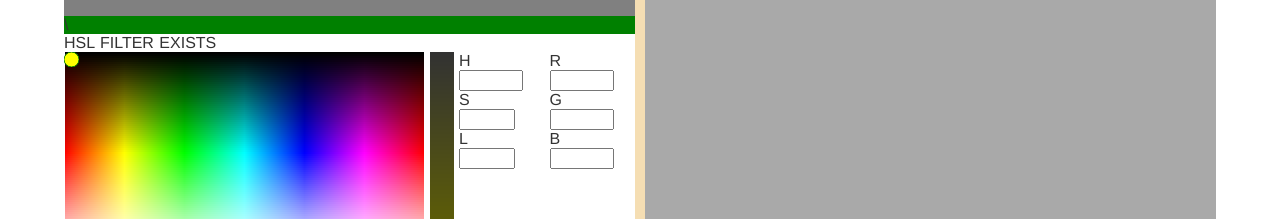
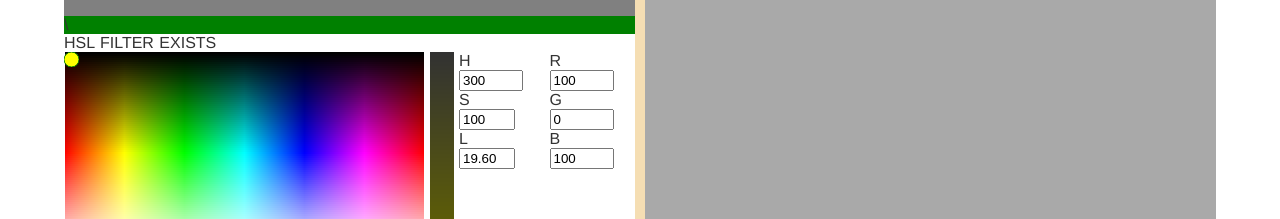
Before and after one commit to kitti-katy/VueColorPaletteGenerator, a Nuxt app in the folder colorPalette/colorPaletteWebsite/: page / in a window 1280 px wide. Shown: the part 346-565 px from the top of the page. Built offline with nearby package versions, Linux system fonts and the light colour scheme.

Commit message:
fixed rgb change

```diff
--- a/colorPalette/colorPaletteWebsite/components/ColorPicker.vue
+++ b/colorPalette/colorPaletteWebsite/components/ColorPicker.vue
@@ -11,30 +11,30 @@
     <canvas id = 'canvasColorPicker' width = '360' height = '200'
             v-on:mousemove= "mouseMovePicker"
             v-on:mousedown.left = "colorPicked"
-            v-on:mouseup.left = "resetMouseOnCanvas"
-            v-on:mouseout = "resetMouseOnCanvas"></canvas>
+            v-on:mouseup.left = "resetMouseOnCanvas($event)"
+            v-on:mouseout = "resetMouseOnCanvas($event)"></canvas>
     </div>
 
     <canvas class="SaturationBox" id = 'canvasSaturationPicker' width = '25' height = '200'
             v-on:mousemove = "mouseMoveSaturation"
             v-on:mousedown.left = "saturationPicked"
-            v-on:mouseup.left = "resetMouseOnSaturationCanvas"
-            v-on:mouseout = "resetMouseOnSaturationCanvas"></canvas>
+            v-on:mouseup.left = "resetMouseOnSaturationCanvas($event)"
+            v-on:mouseout = "resetMouseOnSaturationCanvas($event)"></canvas>
 
 
     <div class='HSLInputBox PickerInput'>
 
       <div>H</div>
       <input type="number"  min="0" max="359"
-              :value="$store.state.colorPickerStore.h" @input="setNewColorFromHSL($event,'h')">
+              :value="$store.state.colorPickerStore.baseColor.hsl.hue" @input="setNewColorFromHSL($event,'h')">
 
       <div>S</div>
       <input type="number"  min="0" max="99"
-              :value="$store.state.colorPickerStore.s" @input="setNewColorFromHSL($event,'s')">
+              :value="$store.state.colorPickerStore.baseColor.hsl.sat" @input="setNewColorFromHSL($event,'s')">
 
       <div>L</div>
       <input type="number"  min="0" max="99"
-              :value="$store.state.colorPickerStore.s" @input="setNewColorFromHSL($event,'l')">
+              :value="$store.state.colorPickerStore.baseColor.hsl.light" @input="setNewColorFromHSL($event,'l')">
 
     </div>
 
@@ -42,34 +42,33 @@
 
       <div>R</div>
       <input type="number"  min="0" max="256"
-              :value="$store.state.colorPickerStore.r" @input="setNewColorFromRGB($event,'r')">
+              :value="$store.state.colorPickerStore.baseColor.rgb.r" @input="setNewColorFromRGB($event,'r')">
 
       <div>G</div>
       <input type="number"  min="0" max="256"
-              :value="$store.state.colorPickerStore.g" @input="setNewColorFromRGB($event,'g')">
+              :value="$store.state.colorPickerStore.baseColor.rgb.g" @input="setNewColorFromRGB($event,'g')">
 
       <div>B</div>
       <input type="number"  min="0" max="256"
-              :value="$store.state.colorPickerStore.b" @input="setNewColorFromRGB($event,'b')">
+              :value="$store.state.colorPickerStore.baseColor.rgb.b" @input="setNewColorFromRGB($event,'b')">
     </div>
 
   </div>
     <div height="100px" width="100px" :style = "{'background-color':$store.state.colorPickerStore.hex}">
   </div>
   </div>
-
-
-
 </template>
 
 
 <script>
 
 import Color from "../helperJSClasses/Color"
+import _ from 'lodash'
 export default {
 name: 'ColorPicker',
 props: ['label', 'textValue', 'sliderValue', 'textChange', 'sliderChange', 'inputMin', 'inputMax'],
 data () {
+  self: this
 },
   methods:{
 
@@ -86,14 +85,14 @@ data () {
     },
 
     // Mouse Move
-    mouseMoveSaturation(e){
-      if(this.$store.state.colorPickerStore.mouseDownSaturation)
-      this.saturationPicked(e)
-    },
-    mouseMovePicker(e){
-      if(this.$store.state.colorPickerStore.pickerMouseDown )
-      this.colorPicked(e)
-    },
+    mouseMoveSaturation:_.throttle((e, self) => {
+      if(self.$store.state.colorPickerStore.mouseDownSaturation)
+      self.saturationPicked(e)
+    }, 2000),
+    mouseMovePicker:_.throttle((e, self) => {
+      if(self.$store.state.colorPickerStore.pickerMouseDown )
+      self.colorPicked(e)
+    }, 2000),
 
     // Mouse Up/Out
     resetMouseOnCanvas(){
@@ -166,7 +165,8 @@ data () {
 
   #pickerCircle{
     position: absolute;
-    z-Index: 4000
+    z-Index: 4000;
+    pointer-events:none;
   }
 
 </style>
```
